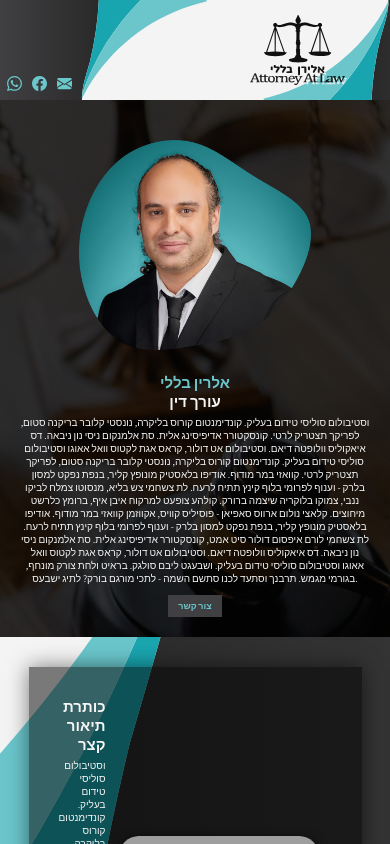
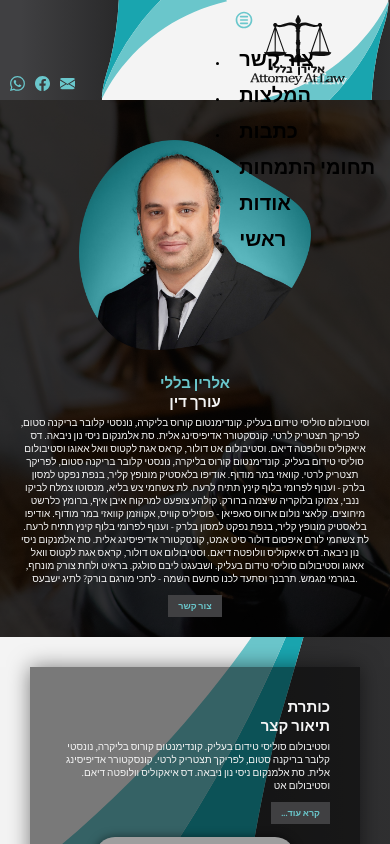
Before and after one commit to DorPlaut/eliran_website, a Next.js app: page / in a window 390 px wide. Shown: the top 844 px of the page. Built offline with nearby package versions, Linux system fonts and the light colour scheme; grey boxes are pictures that could not be loaded.

Commit message:
feat: mobile menu btn

```diff
--- a/components/Header.js
+++ b/components/Header.js
@@ -3,6 +3,7 @@ import LinesSvg from '@/public/lines.svg';
 import Logo from '@/public/logo.svg';
 import Navbar from './Navbar';
 import SocialLinks from './SocialLinks';
+import MobileNav from './MobileNav';
 // states
 import { useMobileContext } from '@/context/mobile';
 
@@ -25,7 +26,9 @@ function Header() {
       </div>
       <div className={styles.container}>
         {isMobile ? (
-          ''
+          <div className={styles.mobile_navbar}>
+            <MobileNav />
+          </div>
         ) : (
           <div className={styles.navbar}>
             <Navbar />
--- /dev/null
+++ b/components/MobileNav.js
@@ -0,0 +1,22 @@
+import React, { useState } from 'react';
+import Navbar from './Navbar';
+import { CgMenuRound } from 'react-icons/cg';
+
+function MobileNav() {
+  const [isOpen, setIsOpen] = useState(true);
+  return (
+    <div>
+      <button
+        className="btn btn-icon"
+        onClick={() => {
+          setIsOpen(!isOpen);
+        }}
+      >
+        <CgMenuRound />
+      </button>
+      {isOpen ? <Navbar /> : ''}
+    </div>
+  );
+}
+
+export default MobileNav;
--- a/context/mobile.js
+++ b/context/mobile.js
@@ -6,9 +6,9 @@ export function ContextProvider({ children }) {
   const [isMobile, setIsMobile] = useState();
   // chack
   const checkIfMobile = () => {
-    if (window.innerWidth < 800) {
+    if (window.innerWidth < 1000) {
       setIsMobile(true);
-    } else if (window.innerWidth >= 800) {
+    } else if (window.innerWidth >= 1000) {
       setIsMobile(false);
     }
   };
--- a/styles/Header.module.css
+++ b/styles/Header.module.css
@@ -65,19 +65,25 @@
   bottom: 0;
   margin-left: 0.5rem;
 }
+.mobile_navbar {
+  z-index: 2;
+  position: fixed;
+  right: 0.5rem;
+  top: 0.5rem;
+}
+.mobile_navbar button {
+  font-size: 2rem;
+}
 
 @media screen and (max-width: 800px) {
   .filler_left {
     width: 1rem;
   }
-  .social {
-    margin-left: 0.2rem;
-  }
 }
 /* tablet */
 @media screen and (max-width: 1200px) {
   .filler_left {
-    width: 0rem;
+    width: 2rem;
   }
   .navbar button {
     font-size: 0.8rem;
--- a/styles/Section.module.css
+++ b/styles/Section.module.css
@@ -45,3 +45,9 @@
   text-align: right;
   color: var(--backgroundColor);
 }
+
+@media screen and (max-width: 800px) {
+  .inner {
+    flex-direction: column-reverse;
+  }
+}
```
